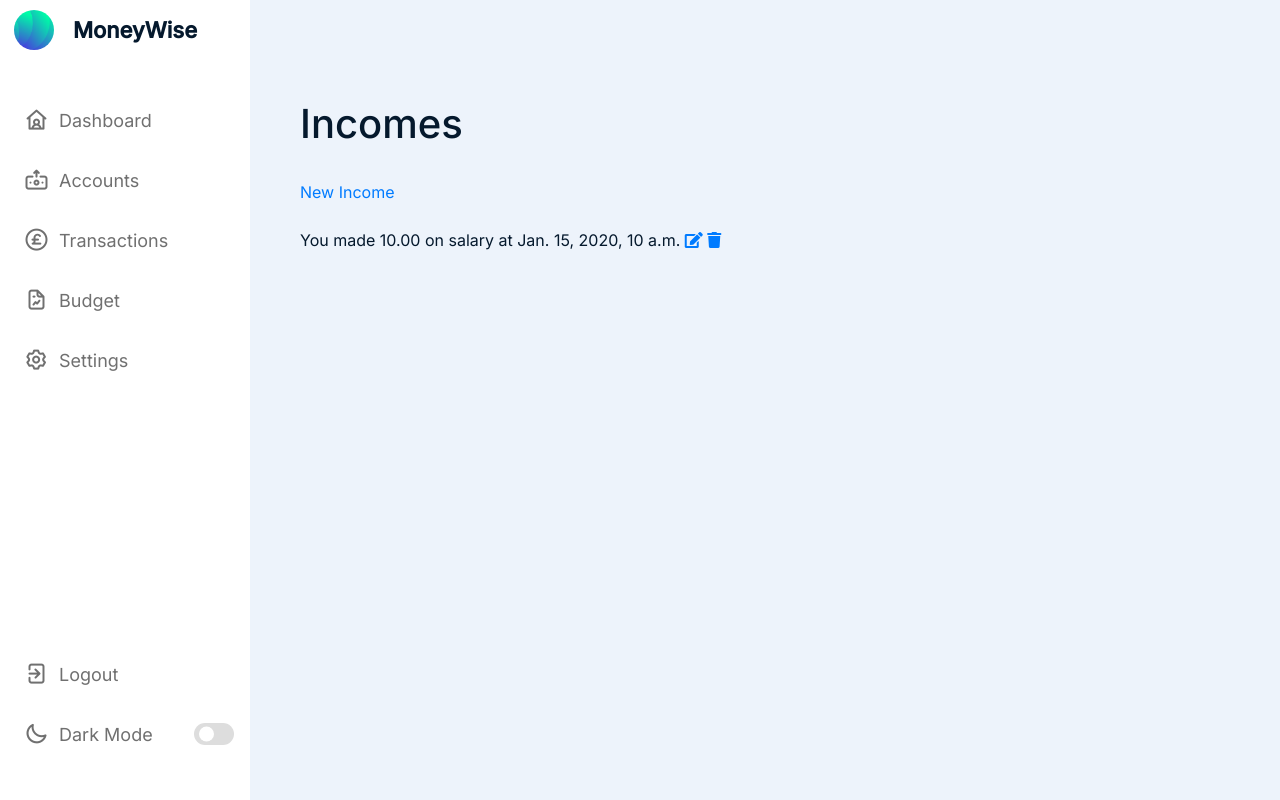
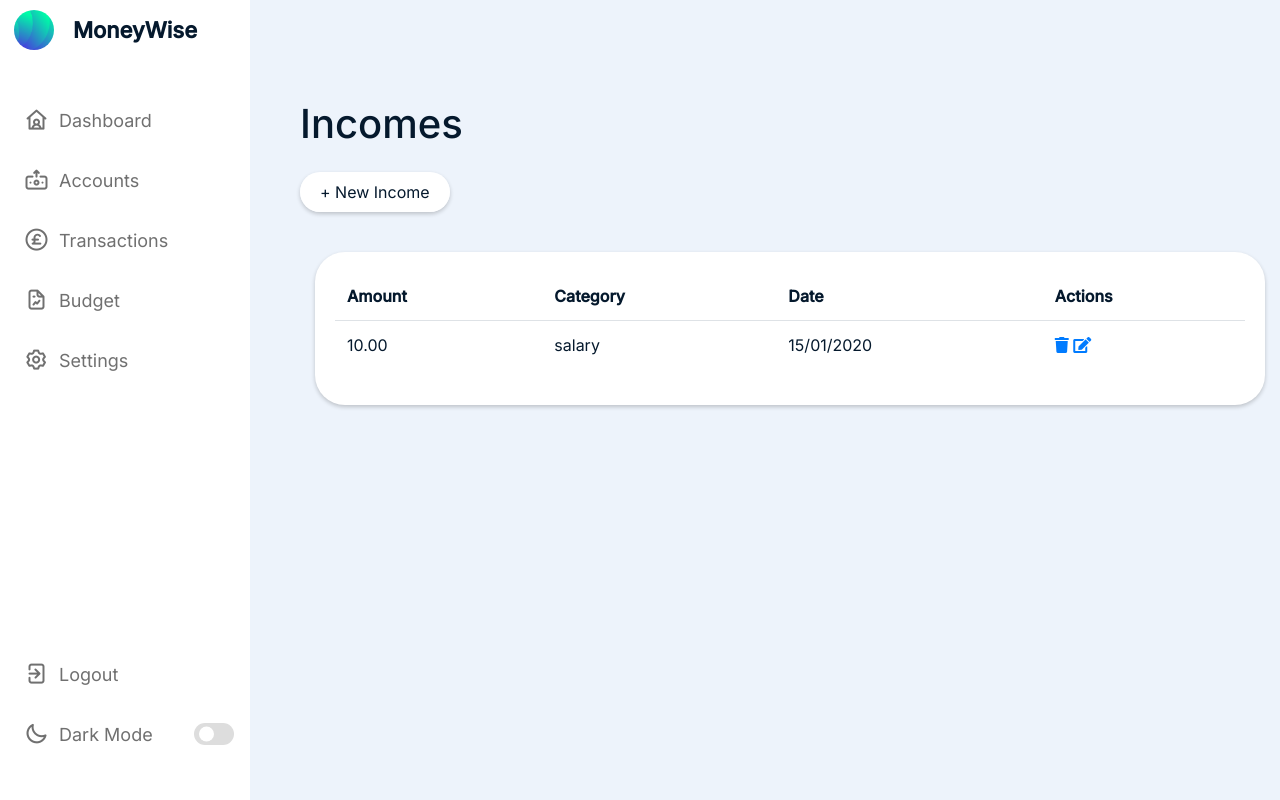
Before and after one commit to Viver2nd/MoneyWise, a Django app: page /transactions/incomes in a window 1280 px wide. Run offline with Django 4.2, Linux system fonts and the light colour scheme; a user stored in the database is signed in; tables that the repository leaves empty hold one stand-in row (values such as "Sample post").

Commit message:
add table to incomes/expenses

```diff
--- a/main_app/static/css/style.css
+++ b/main_app/static/css/style.css
@@ -150,3 +150,35 @@ nav .menu-items{
 body.dark .switch:before{
 	left:20px
 }
+
+.new-btn {
+	background-color: var(--panel-color);
+	padding: 10px 20px;
+	border-radius: 20px;
+	color: var(--text-color);
+	text-decoration: none;
+	box-shadow: 0px 2px 4px rgba(0, 0, 0, 0.2);
+}
+
+.income-btn:hover {
+	text-decoration: none;
+	color: var(--text-color);
+}
+
+.card {
+	background-color: var(--panel-color);
+	border-radius: 30px;
+	border: none;
+	box-shadow: 0px 2px 4px rgba(0, 0, 0, 0.2);
+
+}
+
+.table thead th{
+	color: var(--text-color);
+	border: none;
+}
+
+.table tbody td{
+	color: var(--text-color);
+
+}
--- a/main_app/templates/transactions/incomes.html
+++ b/main_app/templates/transactions/incomes.html
@@ -4,15 +4,37 @@
 
 <h1>Incomes</h1>
 <br>
-<a href="{% url 'income_create' %}">New Income</a>
+<a class="new-btn" href="{% url 'income_create' %}"><span class="link-name">+ New Income </span></a>
 <br><br>
 
-{% for income in incomes %}
-    You made {{ income.amount }} on {{ income.category }} at {{ income.date }}
-    <a href="{% url 'income_update' income.id %}"><i class="fa fa-edit"></i></a>
-    <a href="{% url 'income_delete' income.id %}"><i class="fa fa-trash"></i></a> <br><br>
-
-{% endfor %}
-
+<div class="container mt-4">
+    <div class="card">
+        <div class="card-body">
+            <table class="table">
+                <thead>
+                    <tr>
+                        <th>Amount</th>
+                        <th>Category</th>
+                        <th>Date</th>
+                        <th>Actions</th>
+                    </tr>
+                </thead>
+                <tbody>
+                    {% for income in incomes %}
+                    <tr>
+                        <td>{{ income.amount }}</td>
+                        <td>{{ income.category }}</td>
+                        <td>{{ income.date|date:"d/m/Y" }}</td>
+                        <td>
+                            <a href="{% url 'income_delete' income.id %}" ><i class="fa fa-trash"></i></a>
+                            <a href="{% url 'income_update' income.id %}" ><i class="fa fa-edit"></i></a>
+                        </td>
+                    </tr>
+                    {% endfor %}
+                </tbody>
+            </table>
+        </div>
+    </div>
+</div>
 
 {% endblock %}
```
Also changed, not shown: main_app/templates/transactions/expenses.html (+30 -9 lines).
